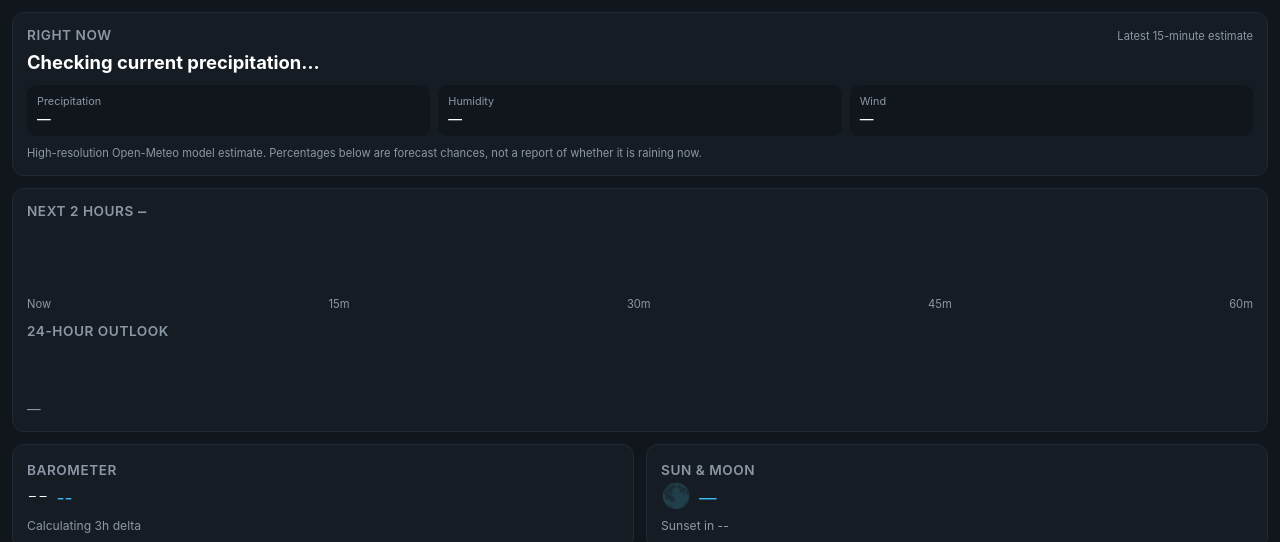
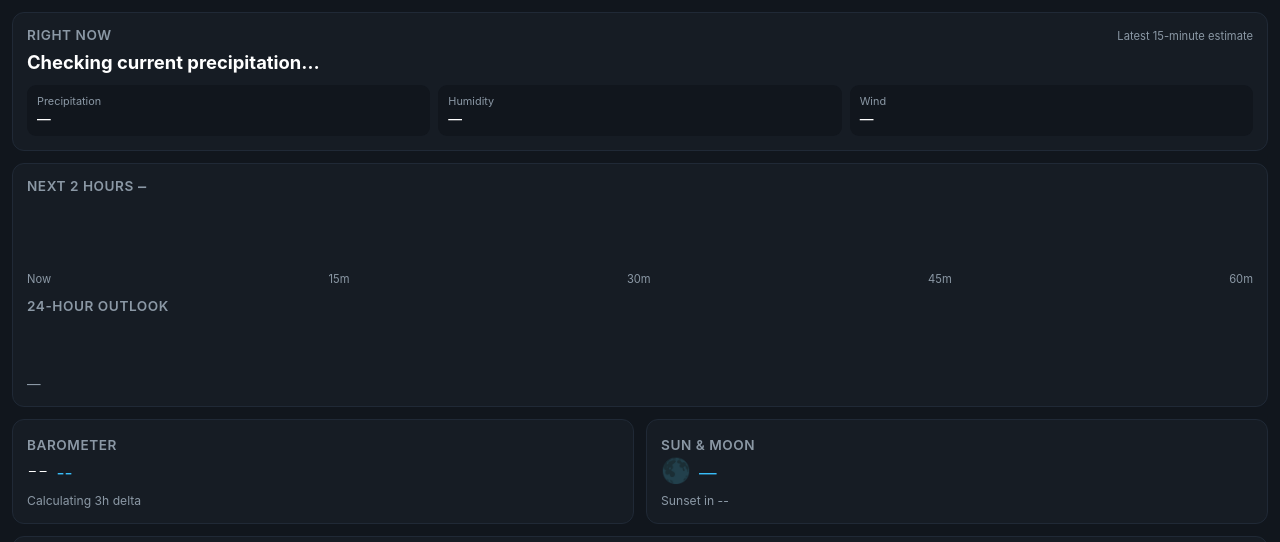
Before and after one commit to jottavia/nimbus-noir, a website: page index.html in a window 1280 px wide. Shown: the part 237-779 px from the top of the page. Drawn offline with Linux system fonts and the light colour scheme.

Commit message:
Simplify right-now card copy

```diff
--- a/index.html
+++ b/index.html
@@ -157,7 +157,6 @@
           <strong id="now-wind">—</strong>
         </div>
       </div>
-      <p class="now-note">High-resolution Open-Meteo model estimate. Percentages below are forecast chances, not a report of whether it is raining now.</p>
     </section>
 
     <!-- Signature Dark Sky Sub-Hourly Precipitation Bar -->
--- a/style.css
+++ b/style.css
@@ -198,7 +198,6 @@ a { color: var(--cyan); }
   margin-bottom: 3px;
 }
 .now-metric strong { display: block; font-size: 0.86rem; font-weight: 500; overflow-wrap: anywhere; }
-.now-note { color: var(--muted); font-size: 0.7rem; line-height: 1.4; margin: 10px 0 0; }
 
 /* Precip bar */
 .precip-bar {
```
